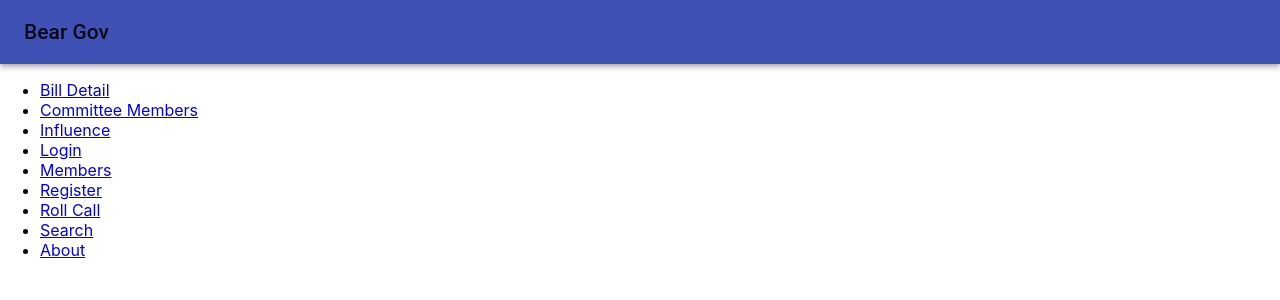
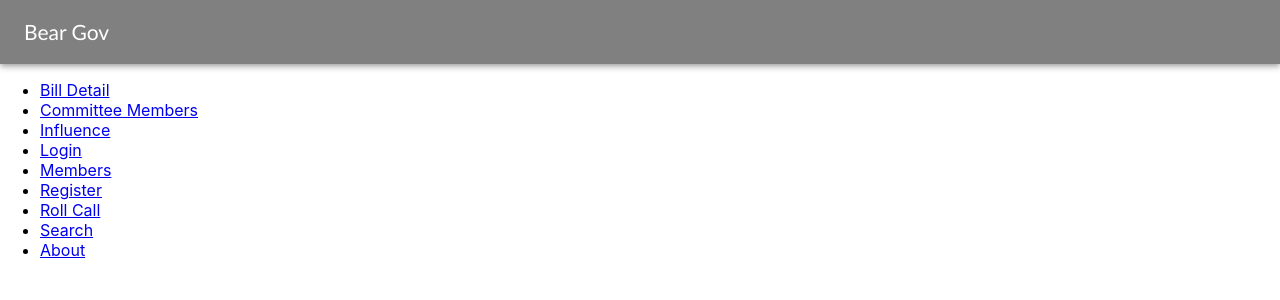
Before and after one commit to aweinber/i-study-front-end, a React (Create React App) app: page / in a window 1280 px wide. Shown: the top 300 px of the page. Built offline with nearby package versions, Linux system fonts and the light colour scheme.

Commit message:
global header

```diff
--- a/src/components/Header.js
+++ b/src/components/Header.js
@@ -2,19 +2,34 @@ import React, { Component } from 'react'
 import AppBar from '@material-ui/core/AppBar';
 import Toolbar from '@material-ui/core/Toolbar'
 import Typography from '@material-ui/core/Typography'
+import { withStyles } from '@material-ui/core/styles'
+
+const styles = theme =>  ({
+    appBar: {
+        backgroundColor: "grey",
+        position: "static",
+    },
+    title: {
+        color: 'white',
+        // fontWeight: 'bold',
+        fontFamily: 'gill sans'
+    }
+});
 
 class Header extends Component {
     render() {
+        const { classes } = this.props;
         return(
-            <AppBar position="static">
+            <AppBar className={classes.appBar}>
                 <Toolbar>
-                    <Typography variant="title">
+                    <Typography variant="title" className={classes.title}>
                         Bear Gov
                     </Typography>
                 </Toolbar>
             </AppBar>
         )
     }
+
 }
 
-export default Header;
+export default withStyles(styles)(Header);
--- a/src/index.js
+++ b/src/index.js
@@ -4,6 +4,7 @@ import './index.css';
 import App from './App';
 import * as serviceWorker from './serviceWorker';
 
+import Header from './components/Header';
 import About from './pages/About.js';
 import BillDetail from './pages/BillDetail';
 import CommitteeMembers from './pages/CommitteeMembers'
@@ -21,7 +22,8 @@ import { BrowserRouter as Router, Route, Switch} from 'react-router-dom'
 
 ReactDOM.render((
     <Router>
-        <Switch>
+        <div>
+            <Header />
             <Route path="/" exact component={Home} />
             <Route path="/about" component={About} />
             <Route path="/bill-detail" component={BillDetail} />
@@ -32,7 +34,7 @@ ReactDOM.render((
             <Route path="/register" component={Register} />
             <Route path="/roll-call" component={RollCall} />
             <Route path="/search" component={Search} />
-        </Switch>
+        </div>
     </Router>
     ),
     document.getElementById('root'));
--- a/src/pages/Home.js
+++ b/src/pages/Home.js
@@ -6,7 +6,6 @@ class Home extends Component {
     render() {
         return(
             <div>
-                <Header/>
                 <ul>
                     <li><Link to="/bill-detail">Bill Detail</Link></li>
                     <li><Link to="/committee-members">Committee Members</Link></li>
```
